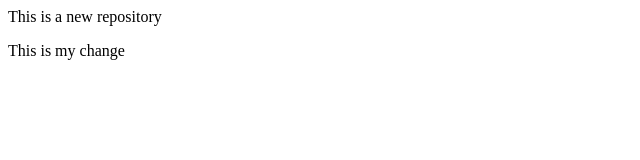
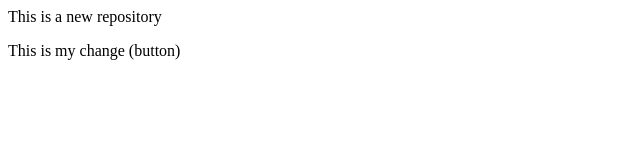
Before and after one commit to pk13182/LocalRepo, a plain HTML site: page index.html in a window 1280 px wide. Shown: the full height of the page, 0-640 px from the left. Drawn offline with Linux system fonts and the light colour scheme.

```diff
--- a/index.html
+++ b/index.html
@@ -1,2 +1,2 @@
 <p>This is a new repository</p>
-<p>This is my change</p>
+<p>This is my change (button)</p>
```
